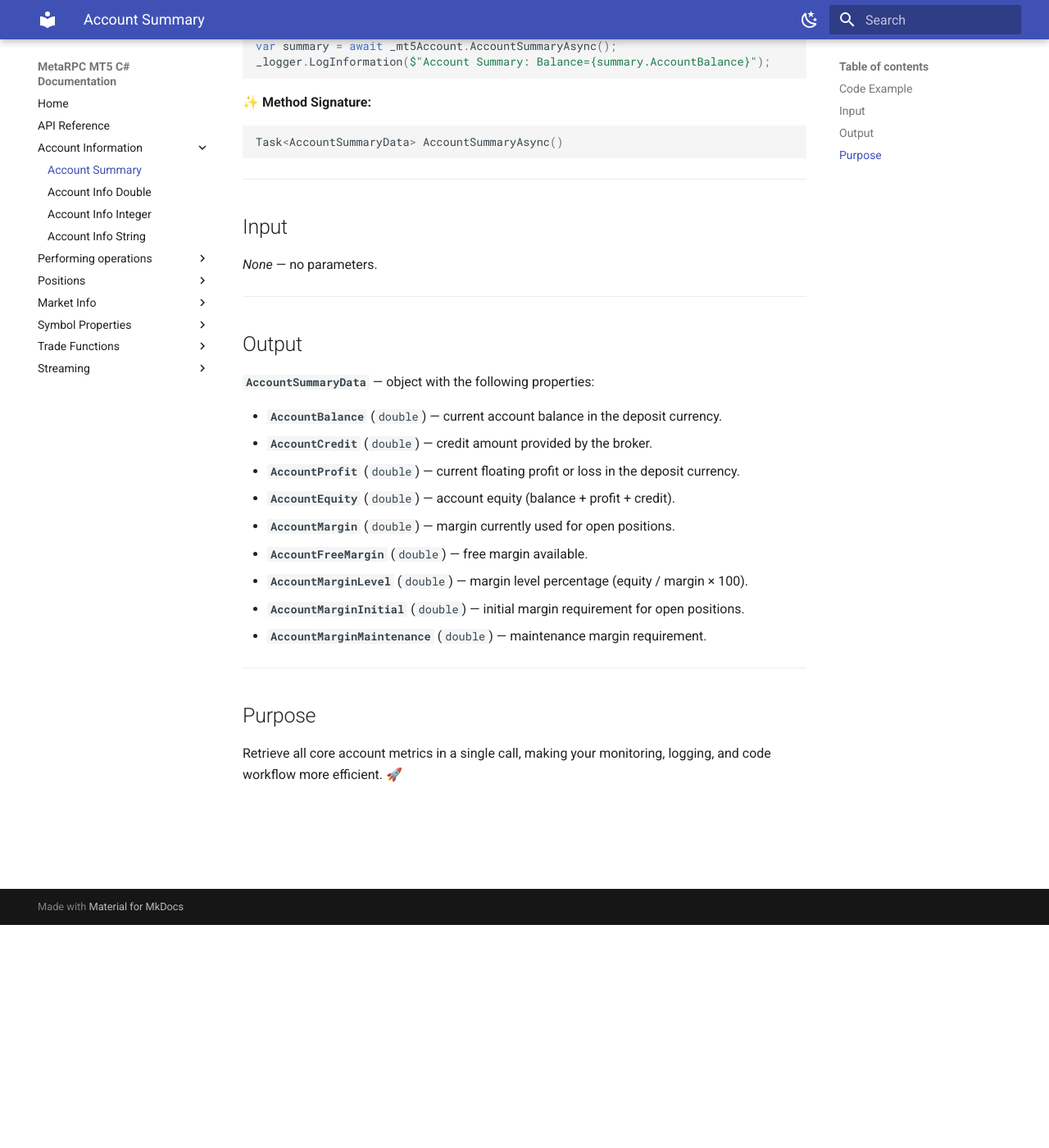
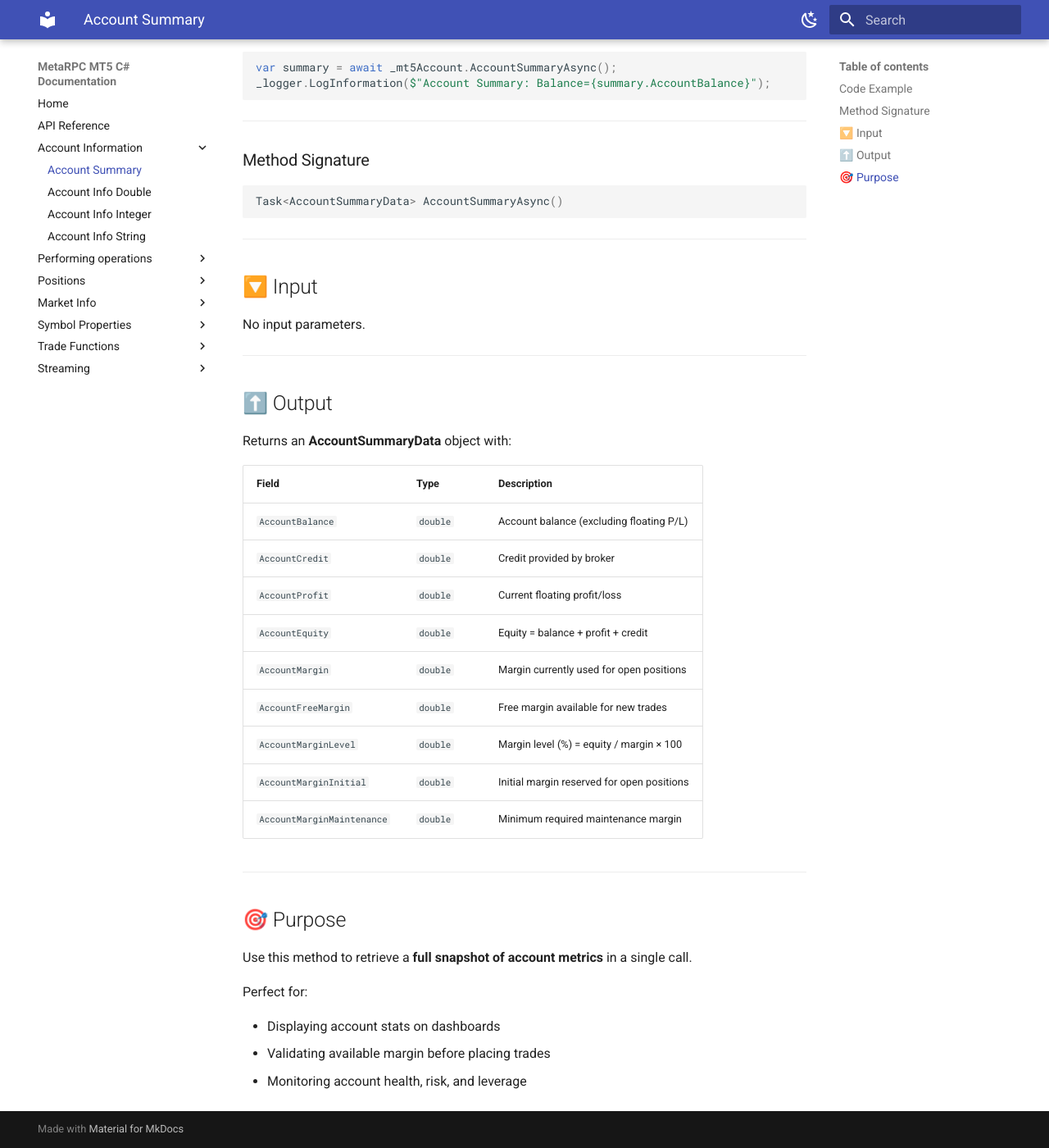
Before and after one commit to MetaRPC/CSharpMT5, an MkDocs documentation site: the page built from docs/account/AccountSummary.md, in a window 1280 px wide and 1400 px high, scrolled down 272 px. Shown: the whole window at 82% size. Built offline with MkDocs 1.6.1 and Material for MkDocs 9.7.7, drawn with Linux system fonts in a browser that asks for light colours.

Commit message:
Update AccountSummary.md

````diff
--- a/docs/account/AccountSummary.md
+++ b/docs/account/AccountSummary.md
@@ -2,6 +2,8 @@
 
 > **Request:** full account summary (`AccountSummaryData`) from MT5
 > Fetch all core account metrics in a single call.
+
+---
 
 ### Code Example
 
@@ -10,7 +12,9 @@ var summary = await _mt5Account.AccountSummaryAsync();
 _logger.LogInformation($"Account Summary: Balance={summary.AccountBalance}");
 ```
 
-✨ **Method Signature:**
+---
+
+### Method Signature
 
 ```csharp
 Task<AccountSummaryData> AccountSummaryAsync()
@@ -18,28 +22,36 @@ Task<AccountSummaryData> AccountSummaryAsync()
 
 ---
 
-## Input
+## 🔽 Input
 
-*None* — no parameters.
+No input parameters.
 
 ---
 
-## Output
+## ⬆️ Output
 
-**`AccountSummaryData`** — object with the following properties:
+Returns an **AccountSummaryData** object with:
 
-* **`AccountBalance`** (`double`) — current account balance in the deposit currency.
-* **`AccountCredit`** (`double`) — credit amount provided by the broker.
-* **`AccountProfit`** (`double`) — current floating profit or loss in the deposit currency.
-* **`AccountEquity`** (`double`) — account equity (balance + profit + credit).
-* **`AccountMargin`** (`double`) — margin currently used for open positions.
-* **`AccountFreeMargin`** (`double`) — free margin available.
-* **`AccountMarginLevel`** (`double`) — margin level percentage (equity / margin × 100).
-* **`AccountMarginInitial`** (`double`) — initial margin requirement for open positions.
-* **`AccountMarginMaintenance`** (`double`) — maintenance margin requirement.
+| Field                      | Type     | Description                                |
+| -------------------------- | -------- | ------------------------------------------ |
+| `AccountBalance`           | `double` | Account balance (excluding floating P/L)   |
+| `AccountCredit`            | `double` | Credit provided by broker                  |
+| `AccountProfit`            | `double` | Current floating profit/loss               |
+| `AccountEquity`            | `double` | Equity = balance + profit + credit         |
+| `AccountMargin`            | `double` | Margin currently used for open positions   |
+| `AccountFreeMargin`        | `double` | Free margin available for new trades       |
+| `AccountMarginLevel`       | `double` | Margin level (%) = equity / margin × 100   |
+| `AccountMarginInitial`     | `double` | Initial margin reserved for open positions |
+| `AccountMarginMaintenance` | `double` | Minimum required maintenance margin        |
 
 ---
 
-## Purpose
+## 🎯 Purpose
 
-Retrieve all core account metrics in a single call, making your monitoring, logging, and code workflow more efficient. 🚀
+Use this method to retrieve a **full snapshot of account metrics** in a single call.
+
+Perfect for:
+
+* Displaying account stats on dashboards
+* Validating available margin before placing trades
+* Monitoring account health, risk, and leverage
````
